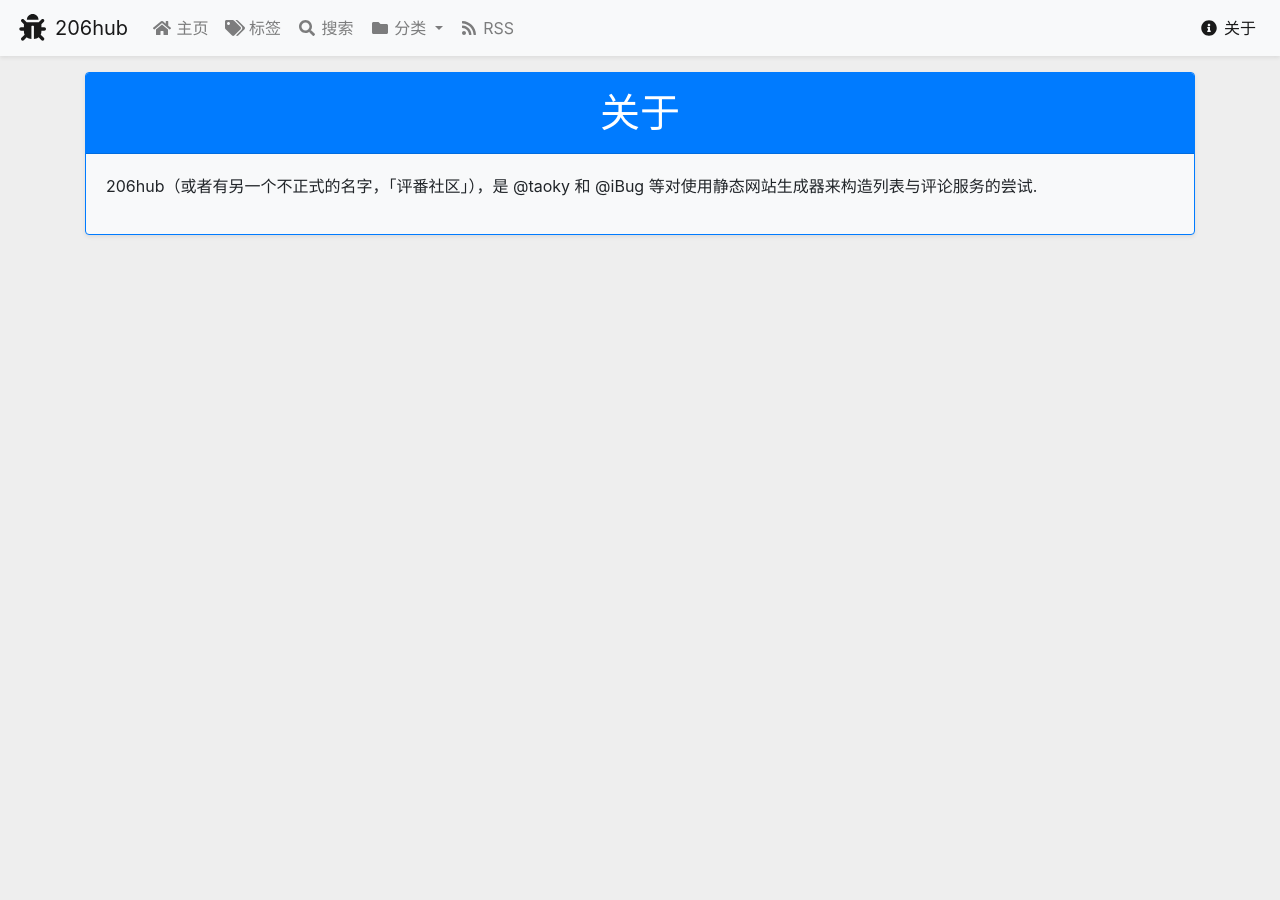
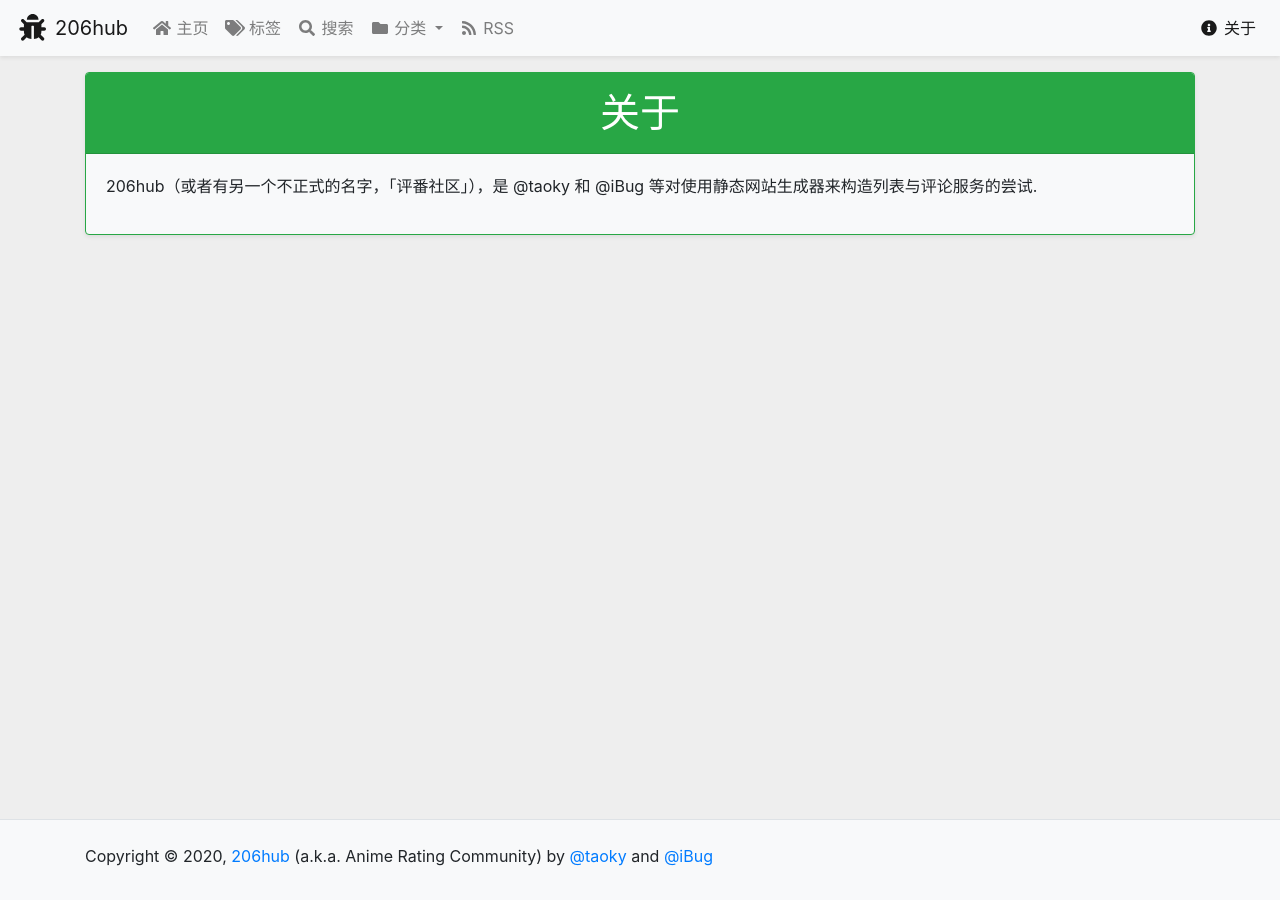
Before and after one commit to ustclug-dev/206hub, a Jekyll site: the page built from about.md, in a window 1280 px wide. Built offline with Jekyll 4.4.1, drawn with Linux system fonts in a browser that asks for light colours.

Commit message:
Add a footer

```diff
--- /dev/null
+++ b/_includes/footer.html
@@ -0,0 +1,5 @@
+<footer class="pt-4 pb-3 border-top bg-light">
+  <div class="container">
+    <p>Copyright &copy; {{ site.time | date: "%Y" }}, <a href="{{ "/" | relative_url }}">206hub</a> (a.k.a. Anime Rating Community) by <a href="https://github.com/taoky">@taoky</a> and <a href="https://github.com/iBug">@iBug</a></p>
+  </div>
+</footer>
--- a/_layouts/default.html
+++ b/_layouts/default.html
@@ -11,12 +11,14 @@
 
     <title>{{ page.title | default: site.title }}</title>
   </head>
-  <body style="background-color: #eee;">
+  <body class="d-flex flex-column min-vh-100" style="background-color: #eee;">
     {% include header.html %}
 
-    <div class="container py-3">
+    <div class="container flex-grow-1 my-3">
       {{ content }}
     </div>
+
+    {% include footer.html %}
 
     {% comment %}
     Optional JavaScript
--- a/about.md
+++ b/about.md
@@ -1,7 +1,7 @@
 ---
 layout: card
 title: 关于
-color: primary
+color: success
 permalink: /about/
 ---
 
```
